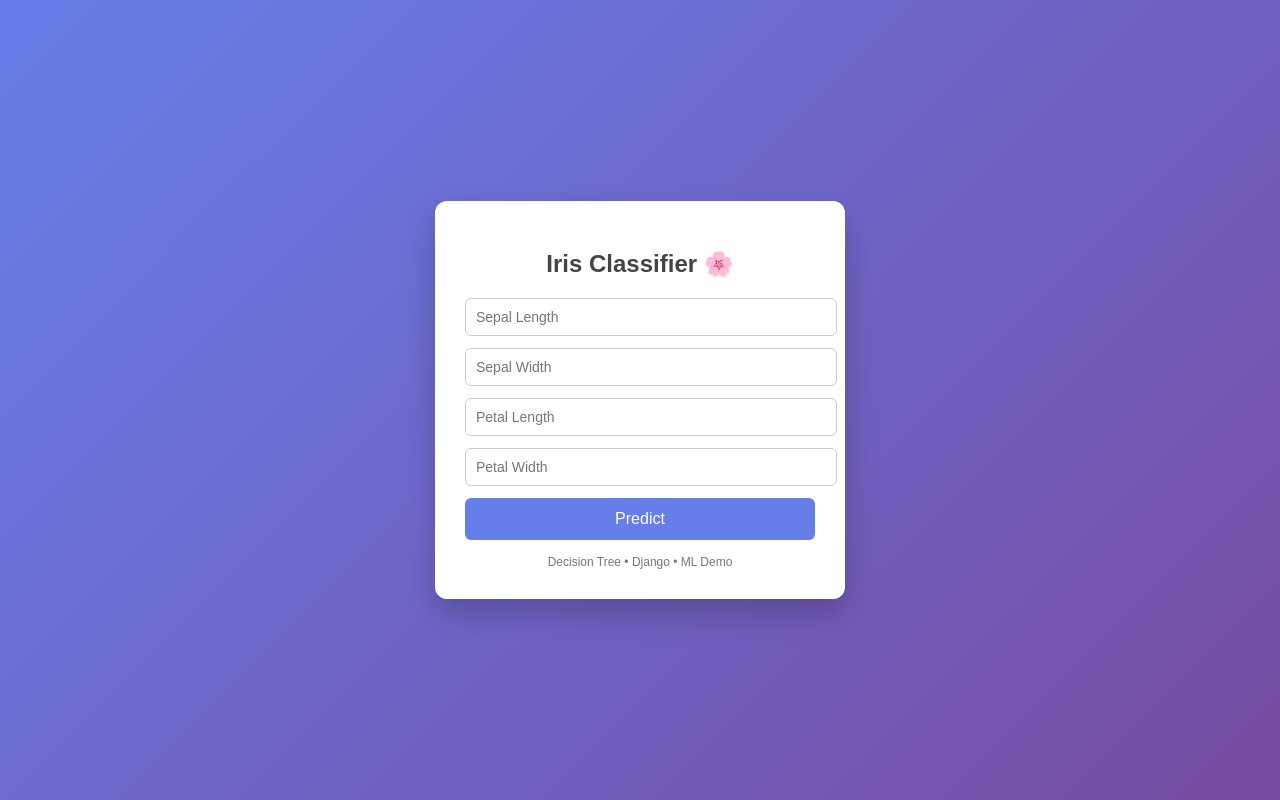
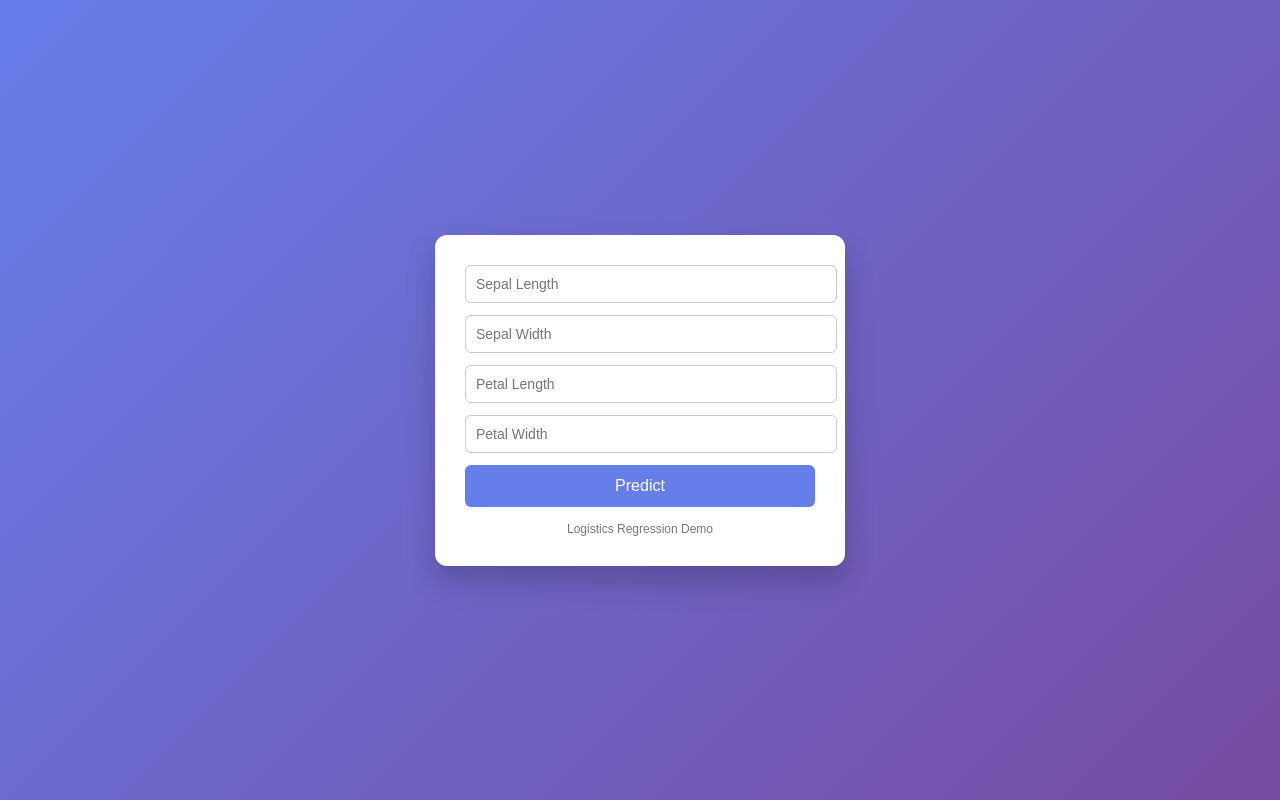
Before and after one commit to scorp-jr/LogisticsRegression-UGR-6190-15-ML_Lab, a Django app: page / in a window 1280 px wide. Run offline with Django 5.2, Linux system fonts and the light colour scheme; parts of the project's set-up code (start-up, migrations or seed data) failed here and were passed over.

Commit message:
Minor HTML changes

```diff
--- a/predictor/templates/index.html
+++ b/predictor/templates/index.html
@@ -75,8 +75,6 @@
 
    <body>
       <div class="card">
-         <h2>Iris Classifier 🌸</h2>
-
          <form method="post">
             {% csrf_token %}
             <input name="sepal_length" placeholder="Sepal Length" required />
@@ -91,7 +89,7 @@
          <div class="result">Prediction: {{ prediction }}</div>
          {% endif %}
 
-         <div class="footer">Decision Tree • Django • ML Demo</div>
+         <div class="footer">Logistics Regression Demo</div>
       </div>
    </body>
 </html>
--- a/predictor/views.py
+++ b/predictor/views.py
@@ -17,6 +17,7 @@ def home(request):
             float(request.POST["petal_length"]),
             float(request.POST["petal_width"]),
         ]])
-        prediction = model.predict(X)[0]
+        labels = ["Setosa", "Versicolor", "Virginica"]
+        prediction = labels[model.predict(X)[0]]
 
     return render(request, "index.html", {"prediction": prediction})
```
